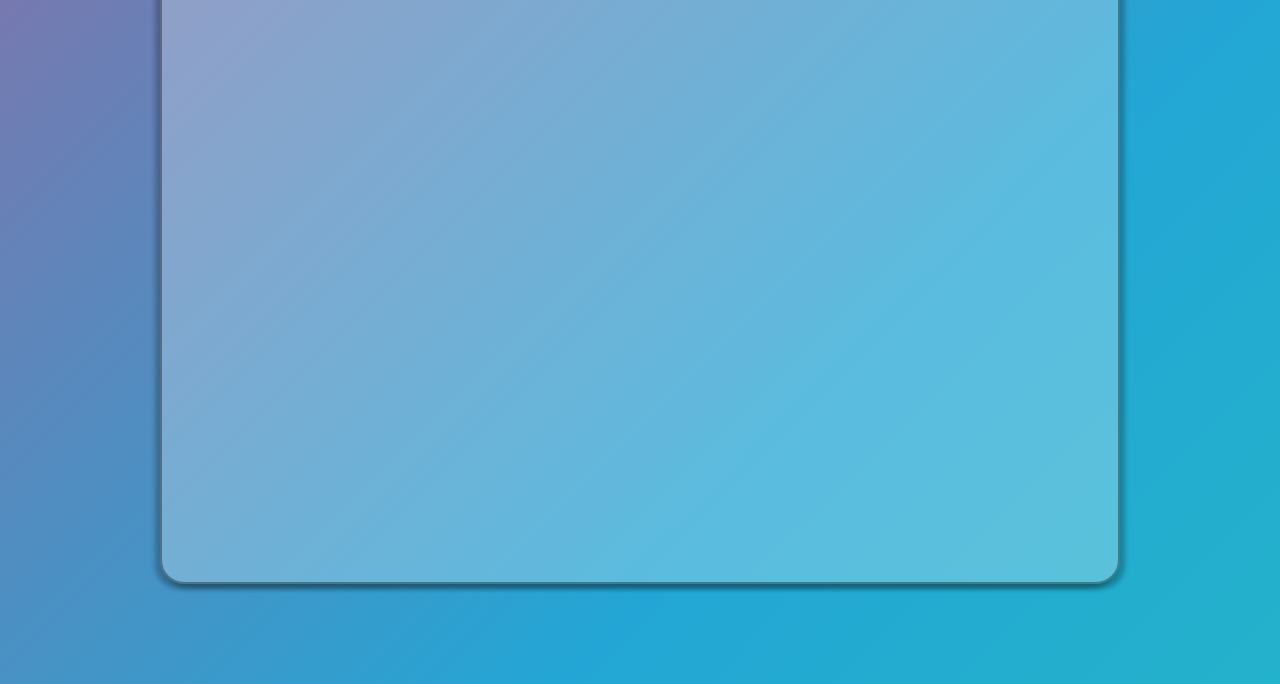
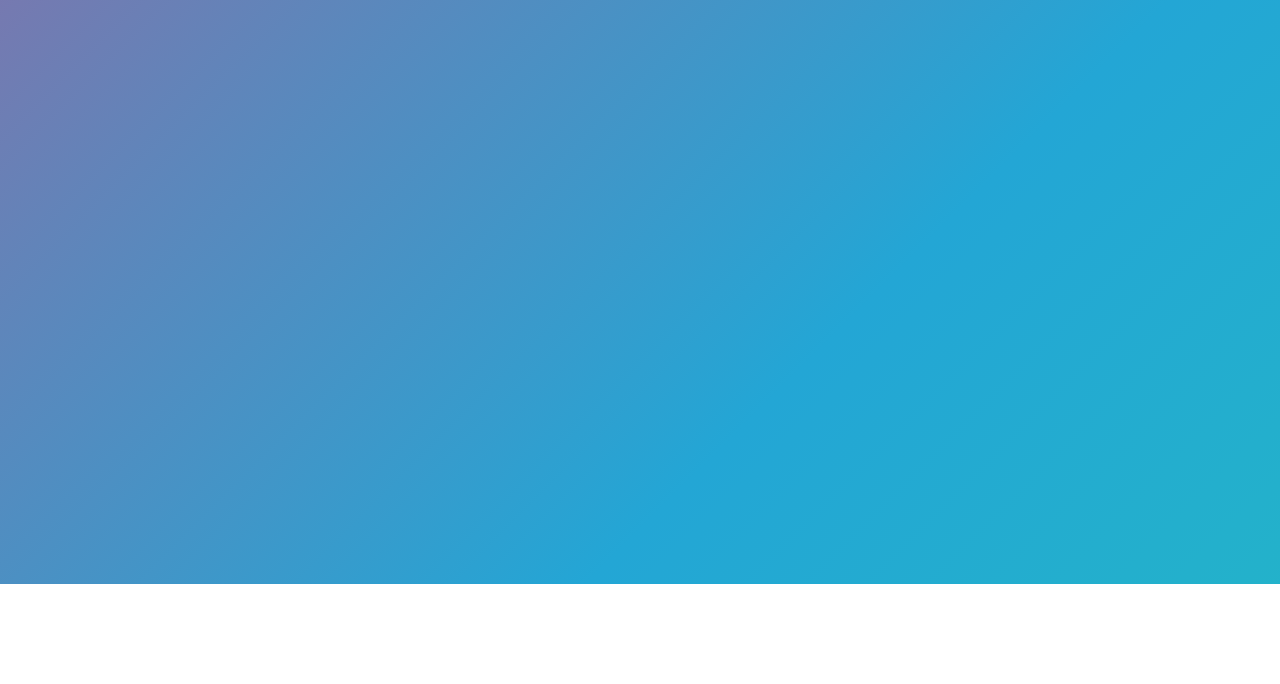
Before and after one commit to DavidCodina/background-gradient-animation, a plain HTML site: page index.html in a window 1280 px wide. Shown: the part 216-900 px from the top of the page. After the commit the page ends 800 px from the top, so only its background shows below. Drawn offline with nearby package versions, Linux system fonts and the light colour scheme.

Commit message:
Simplified implementation.

```diff
--- a/index.html
+++ b/index.html
@@ -5,17 +5,12 @@
   <meta name="viewport" content="width=device-width, initial-scale=1, shrink-to-fit=no">
   <meta http-equiv="x-ua-compatible" content="ie=edge">
   <title>Background Gradient Demo</title>
-  <!-- <link href="styles/custom-reset-2019.css" rel="stylesheet"> -->
   <link href="styles/style.css" rel="stylesheet">
 </head>
 
 
 <body>
-  <main>
-    <div class="background animate"></div>
-    <article class="article">
-      <h2 class="fancy-h2">Background Gradient Demo:</h2>
-    </article>
+  <main class="animate">
   </main>
 
 
@@ -26,9 +21,9 @@
 
   <script>
     window.onresize = function(){
-      const background = document.getElementsByClassName("background")[0];
-      background.classList.remove("animate");
-      setTimeout(() => { background.classList.add("animate"); }, 1000);
+      const main = document.getElementsByTagName("MAIN")[0];
+      main.classList.remove("animate");
+      setTimeout(() => { main.classList.add("animate"); }, 1000);
     }
   </script>
 </body>
--- a/styles/style.css
+++ b/styles/style.css
@@ -9,12 +9,10 @@
 html {
   font-family: sans-serif;
   line-height: 1;
-  -webkit-text-size-adjust: 100%;
-  -webkit-tap-highlight-color: rgba(0, 0, 0, 0);
 }
 
 body {
-  min-height: 100vh;
+  height: 100vh;
   margin: 0;
   font-size: 16px;
   font-weight: 400;
@@ -25,110 +23,42 @@ body {
   background-color: white;
 }
 
-article, aside, dialog, figcaption, figure, footer, header, hgroup, main, nav, section {
-  display: block;
-}
-
 
 /* =============================================================================
                                   main
 ============================================================================= */
 
 
-/* The background gradient is applied to main::after and NOT body::after because
-we have to also use overflow: hidden; */
 main {
   position: relative;
-  min-height: 100vh;
+  top: 0;
+  left: 0;
+  min-height: 100%;
   width: 100%;
-  padding: 150px 0 100px 0;
   overflow: hidden;
 }
 
-.article {
-  position: relative; /* Specifically for the z-index */
-  min-height: 650px;
-  width: 75%;
-  margin: 0 auto;
-  background-color: white;
-  background-color: rgba(255,255,255,0.25);
-  border: 2px solid rgba(0,0,0,0.35);
-
-  border-radius: 1.5rem;
-  box-shadow: -5px 5px 5px rgba(0,0,0,0.25),
-               5px 5px 5px rgba(0,0,0,0.25);
-  z-index: 1;
-  overflow-x:scroll;
-}
-
-
-/* =============================================================================
-                       CPU Issues with the animation
-================================================================================
-
-
-The original example was animating background-position:
-
-          https://codepen.io/P1N2O/pen/pyBNzX
-
-
-The problem with this is that animating background-position causes repaints.
-And that ends up being a nightmare on the CPU.
-The end result was that it made the sticky navigation glitch out,
-which is somewhat misleading because that's not really where the problem was
-originating from.
-
-This was not solved by using good old GPU hacks on .fixed-header:
-
-    transform: translate3d(0, 0, 0);
-    will-change: transform;
-
-
-Nor was it solved by using these on the element with the background gradient (originally main):
-
-    transform: translate3d(0, 0, 0);
-    will-change: background-position;
-
-
-There are a lot of articles suggesting these approaches:
-
-    https://github.com/twbs/bootstrap/issues/18832
-    https://www.youtube.com/watch?v=2vFrZXWiwIc
-    https://stackoverflow.com/questions/13176746/css-keyframe-animation-cpu-usage-is-high-should-it-be-this-way
-    http://ariya.blogspot.com/2011/07/fluid-animation-with-accelerated.html
-    https://www.smashingmagazine.com/2016/12/gpu-animation-doing-it-right/
-    https://dev.opera.com/articles/css-will-change-property/
-    https://css-tricks.com/forums/topic/animated-background-eating-up-cpu/
-    https://coderwall.com/p/ka0low/don-t-mix-position-fixed-with-css-transforms
-    https://developer.microsoft.com/en-us/microsoft-edge/platform/issues/12699983/
-    https://webdesign.tutsplus.com/tutorials/css3-animations-the-hiccups-and-bugs-youll-want-to-avoid--webdesign-4867
-
-
-In the end, the solution was to use transform instead, and this is the best article I found:
-
-    https://www.html5rocks.com/en/tutorials/speed/high-performance-animations/
-    "Transforms are the best properties to animate because the GPU can assist with the heavy lifting."
-
-
-================================================================================
-
-============================================================================= */
-
-
-.background {
+main::after {
   display: block;
   position: absolute;
   top: 0;
   left: 0;
   height: 400%;
   width: 400%;
+  content: '';
   background: linear-gradient(-45deg, #23d5ab, #23a6d5, #e73c7e, #ee7752);
+  z-index: 1;
 }
 
-.background.animate {
+/* I've stripped this example down as much as possible.
+However, there still seems to be some glitchy behavior when this is rendered
+in the IOS Safari browser. */
+
+main.animate::after {
   animation:         gradient_background 15s linear 0s infinite;
   -webkit-animation: gradient_background 15s linear 0s infinite;
 }
+
 
 /* ============================
     animation keyframes
```
